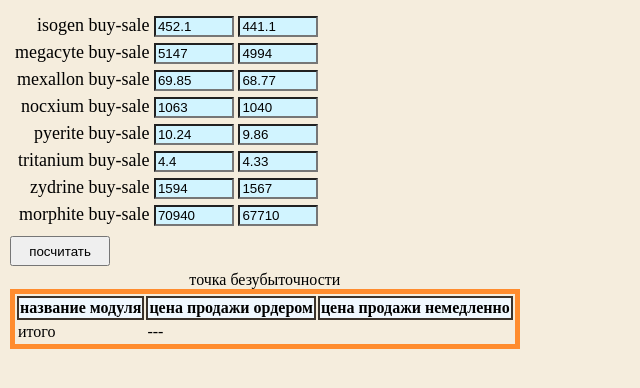
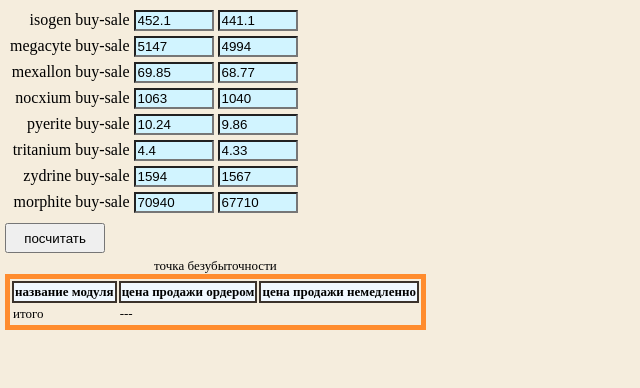
Before and after one commit to SpiritualAdviser/EveRefineCalc, a website with bundled scripts: page index.html in a window 1280 px wide. Shown: the whole page, without its empty margins (0-640 px from the left). Built offline with nearby package versions, Linux system fonts and the light colour scheme.

Commit message:
text table is   font-size: small;

```diff
--- a/style/style.css
+++ b/style/style.css
@@ -5,8 +5,9 @@ body {
 
 .mainBlock {
     display: grid;
+    padding: 5px;
+    width: 97%;
     gap: 5px;
-    padding: 10px;
     align-content: center;
     justify-items: start;
     align-items: start;
@@ -15,7 +16,7 @@ body {
 
 .minerals {
     display: grid;
-    width: 400px;
+    width: 300px;
     gap: 5px;
     align-content: center;
     justify-items: end;
@@ -31,6 +32,7 @@ body {
 
 .items {
     border: 5px solid #ff8c2e;
+    font-size: small;
 }
 
 .line {
@@ -47,5 +49,5 @@ body {
 }
 
 .labelMinerals{
-    font-size: large;
+    font-size: medium;
 }
```
